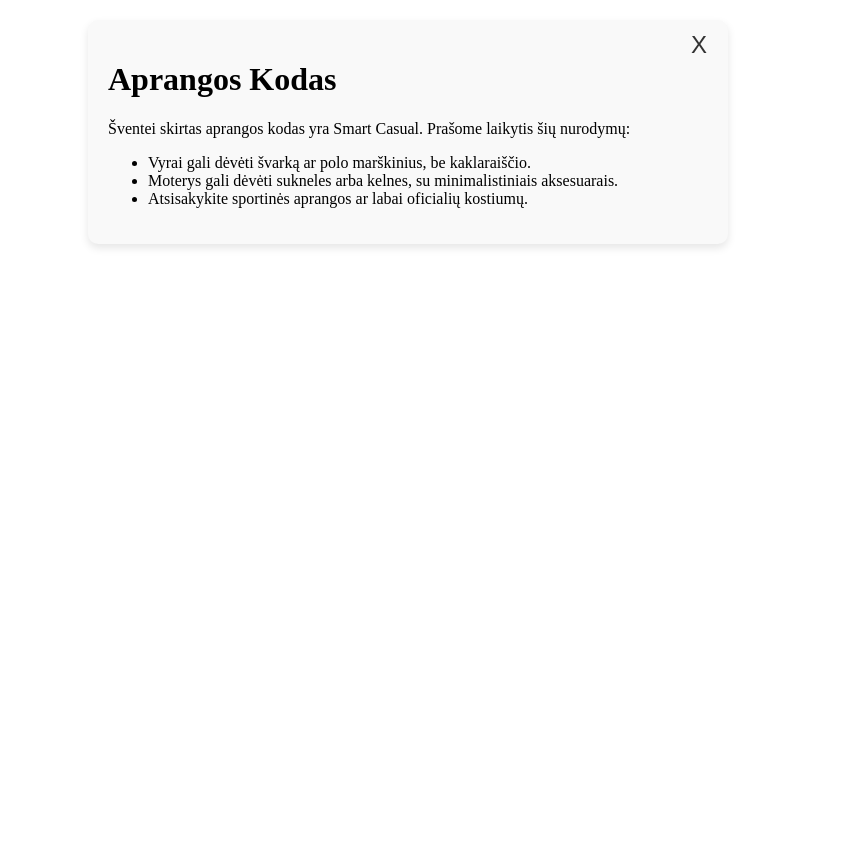
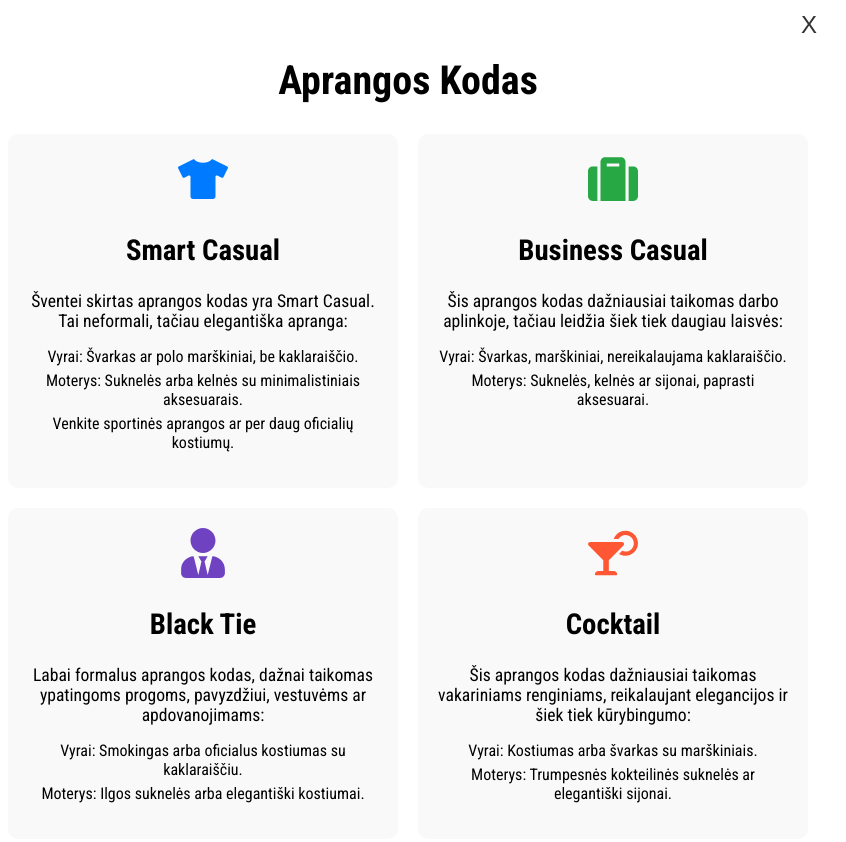
Before and after one commit to ZigmasP/portfolio, a React (Vite) app in the folder pakvietimas/: page /dress-code in a window 1280 px wide. Shown: the top 842 px of the page, without its empty margins (232-1078 px from the left). Before the commit the page ends 820 px from the top, so only its background shows below. Built offline with nearby package versions, Linux system fonts and the light colour scheme.

Commit message:
pridėti aprašymai apie dress kodus

```diff
--- a/pakvietimas/src/components/DressCode.jsx
+++ b/pakvietimas/src/components/DressCode.jsx
@@ -1,29 +1,66 @@
-
-import { useNavigate } from "react-router-dom"; // Importuojame useNavigate
-import './DressCode.scss'; // Stilių failas
+import { FaTshirt, FaSuitcase, FaUserTie, FaCocktail } from "react-icons/fa"; // Importuojame piktogramas
+import { useNavigate } from "react-router-dom";
+import './DressCode.scss';
 
 const DressCode = () => {
-  const navigate = useNavigate(); // Naudojame useNavigate funkciją
+  const navigate = useNavigate();
 
-  // Funkcija paslėpti komponentą ir grąžinti į InvitePage
   const handleClose = () => {
-    navigate("/"); // Nukreipiame vartotoją atgal į pagrindinį puslapį
+    navigate("/");
   };
 
   return (
     <div className="dresscode-container">
-      {/* Uždarymo mygtukas */}
       <button className="close-button" onClick={handleClose}>
         X
       </button>
+      <h1>Aprangos Kodas</h1>
+      <div className="dresscode-wrapper">
+        {/* Smart Casual */}
+        <div className="dresscode-content">
+          <FaTshirt size={50} color="#007bff" />
+          <h2>Smart Casual</h2>
+          <p>Šventei skirtas aprangos kodas yra Smart Casual. Tai neformali, tačiau elegantiška apranga:</p>
+          <ul>
+            <li>Vyrai: Švarkas ar polo marškiniai, be kaklaraiščio.</li>
+            <li>Moterys: Suknelės arba kelnės su minimalistiniais aksesuarais.</li>
+            <li>Venkite sportinės aprangos ar per daug oficialių kostiumų.</li>
+          </ul>
+        </div>
 
-      <h1>Aprangos Kodas</h1>
-      <p>Šventei skirtas aprangos kodas yra Smart Casual. Prašome laikytis šių nurodymų:</p>
-      <ul>
-        <li>Vyrai gali dėvėti švarką ar polo marškinius, be kaklaraiščio.</li>
-        <li>Moterys gali dėvėti sukneles arba kelnes, su minimalistiniais aksesuarais.</li>
-        <li>Atsisakykite sportinės aprangos ar labai oficialių kostiumų.</li>
-      </ul>
+        {/* Business Casual */}
+        <div className="dresscode-content">
+          <FaSuitcase size={50} color="#28a745" />
+          <h2>Business Casual</h2>
+          <p>Šis aprangos kodas dažniausiai taikomas darbo aplinkoje, tačiau leidžia šiek tiek daugiau laisvės:</p>
+          <ul>
+            <li>Vyrai: Švarkas, marškiniai, nereikalaujama kaklaraiščio.</li>
+            <li>Moterys: Suknelės, kelnės ar sijonai, paprasti aksesuarai.</li>
+          </ul>
+        </div>
+
+        {/* Black Tie */}
+        <div className="dresscode-content">
+          <FaUserTie size={50} color="#6f42c1" />
+          <h2>Black Tie</h2>
+          <p>Labai formalus aprangos kodas, dažnai taikomas ypatingoms progoms, pavyzdžiui, vestuvėms ar apdovanojimams:</p>
+          <ul>
+            <li>Vyrai: Smokingas arba oficialus kostiumas su kaklaraiščiu.</li>
+            <li>Moterys: Ilgos suknelės arba elegantiški kostiumai.</li>
+          </ul>
+        </div>
+
+        {/* Cocktail */}
+        <div className="dresscode-content">
+          <FaCocktail size={50} color="#ff5733" />
+          <h2>Cocktail</h2>
+          <p>Šis aprangos kodas dažniausiai taikomas vakariniams renginiams, reikalaujant elegancijos ir šiek tiek kūrybingumo:</p>
+          <ul>
+            <li>Vyrai: Kostiumas arba švarkas su marškiniais.</li>
+            <li>Moterys: Trumpesnės kokteilinės suknelės ar elegantiški sijonai.</li>
+          </ul>
+        </div>
+      </div>
     </div>
   );
 };
--- a/pakvietimas/src/components/DressCode.scss
+++ b/pakvietimas/src/components/DressCode.scss
@@ -1,11 +1,21 @@
+:root {
+  --primary-font-family: 'Roboto Condensed', sans-serif;
+}
+
 .dresscode-container {
-    position: relative; /* Leidžia nustatyti mygtuko padėtį santykyje su tėviniu elementu */
-    padding: 20px;
-    background-color: #f9f9f9;
+  position: relative;
+  background-color: #fff;
+  padding: 30px;
   border-radius: 10px;
-    max-width: 600px;
-    margin: 20px auto;
-    box-shadow: 0 4px 8px rgba(0, 0, 0, 0.1);
+  max-width: 800px;
+  margin: 0 auto;
+  text-align: center;
+
+  h1 {
+    font-family: var(--primary-font-family);
+    margin-bottom: 30px;
+    font-size: 2.5rem;
+  }
 }
 
 .close-button {
@@ -22,3 +32,43 @@
     color: red;
   }
 }
+
+.dresscode-wrapper {
+  display: grid;
+  grid-template-columns: 1fr 1fr;
+  gap: 20px;
+
+  .dresscode-content {
+    background-color: #f9f9f9;
+    padding: 20px;
+    border-radius: 10px;
+    text-align: center;
+
+    h2 {
+      font-family: var(--primary-font-family);
+      margin-top: 10px;
+      font-size: 1.8rem;
+    }
+
+    p {
+      font-family: var(--primary-font-family);
+      font-size: 1.1rem;
+      margin-bottom: 10px;
+    }
+
+    ul {
+      list-style-type: none;
+      padding: 0;
+
+      li {
+        font-family: var(--primary-font-family);
+        font-size: 1rem;
+        margin-bottom: 5px;
+      }
+    }
+
+    svg {
+      margin-bottom: 15px;
+    }
+  }
+}
--- a/pakvietimas/src/components/InvitePage.scss
+++ b/pakvietimas/src/components/InvitePage.scss
@@ -1,5 +1,5 @@
- :root {
-    --primary-font-family: 'Roboto Condensed', sans-serif;
+:root {
+  --primary-font-family: 'Roboto Condensed', sans-serif;
 }
 
 .invite-container {
```
Lines whose indentation alone changed are shown as unchanged.
